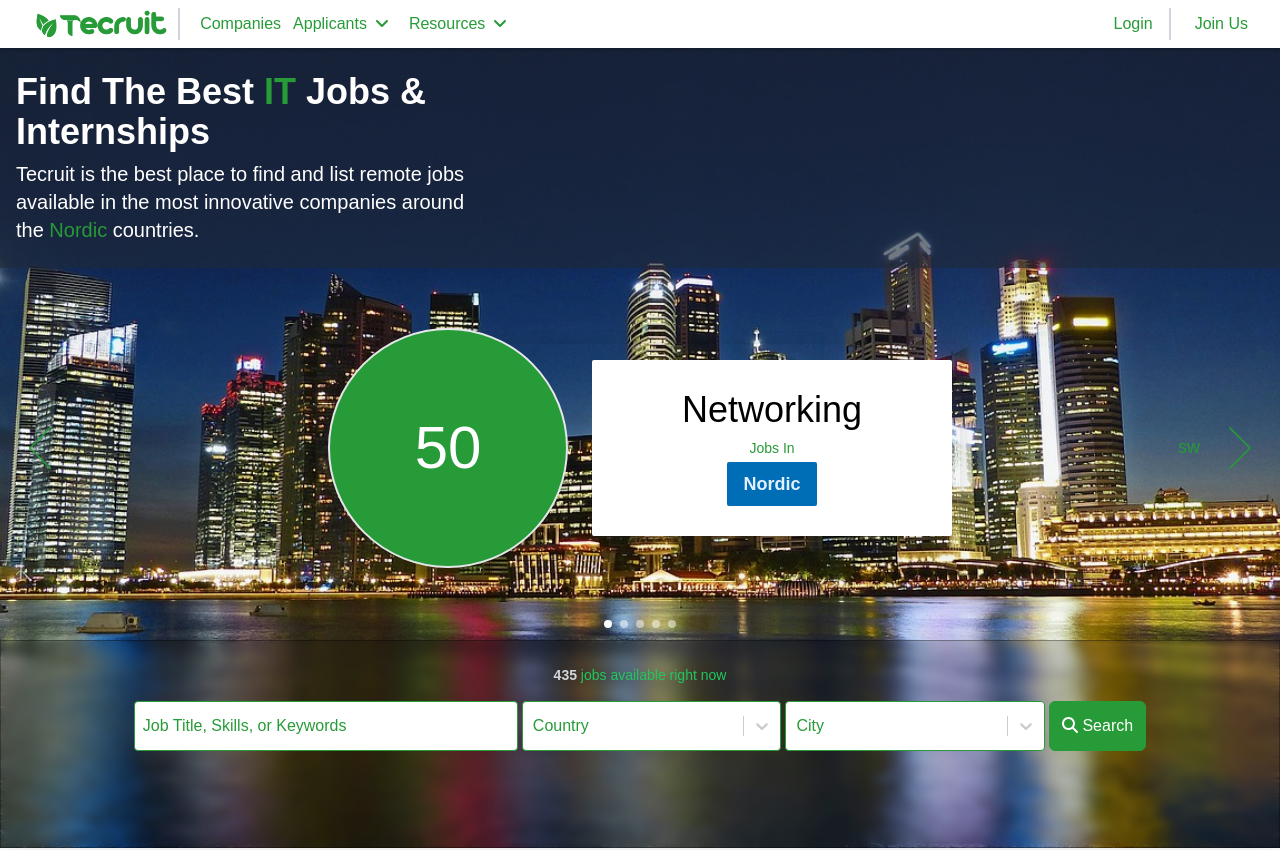
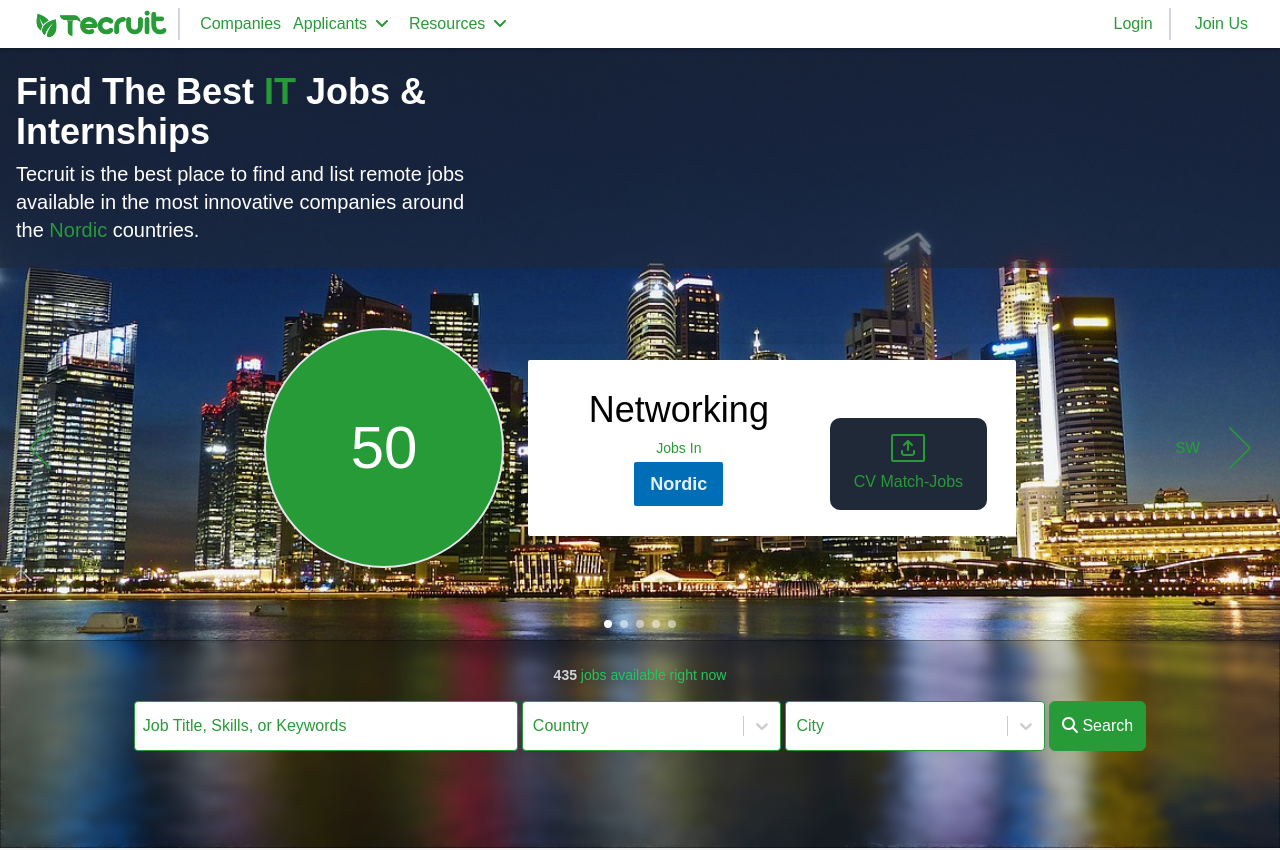
Before and after one commit to Rashadul-Haque-JS/tecruit-media, a React (Create React App) app: page / in a window 1280 px wide. Shown: the top 850 px of the page. Built offline with nearby package versions, Linux system fonts and the light colour scheme; a web font is replaced by a local one.

Commit message:
Added cta button on large screen

```diff
--- a/src/components/home/CallToAction.js
+++ b/src/components/home/CallToAction.js
@@ -5,10 +5,10 @@ import { faArrowUpFromBracket } from "@fortawesome/free-solid-svg-icons";
 const ApplyNowArrow = ({ customstyles }) => {
   return (
     <div
-      className="flex justify-center items-center gap-3 w-fit cta-button text-md tracking-tighter z-10"
+      className="flex justify-center items-center gap-2 w-fit cta-button text-md sm:tracking-tighter tracking-normal z-10 sm:mt-0 mt-8 "
       style={customstyles}
     >
-      <FontAwesomeIcon icon={faArrowUpFromBracket} />
+      <FontAwesomeIcon icon={faArrowUpFromBracket} className="sm:animate-none sm:border-none sm:px-0 sm:py-0 animate-pulse border-2 border-tecruitPrimary px-2 py-1 rounded-sm"/>
       <span className="w-fit"> CV Match-Jobs</span>
     </div>
   );
--- a/src/components/home/Carousel.js
+++ b/src/components/home/Carousel.js
@@ -36,7 +36,7 @@ const Carousel = () => {
       newStrokeWidth = 0.5;
     } else if (window.innerWidth < 1023) {
       newSize = 30;
-      newStrokeWidth = 2;
+      newStrokeWidth = 3;
     } else {
       newSize = 80;
       newStrokeWidth = 0.5;
@@ -48,10 +48,9 @@ const Carousel = () => {
 
   const customstylesSmall = {
     padding: ".8rem 2rem",
-    borderRadius: "30px"
+    borderRadius: "30px",
+    color: "#fff",
   };
-
-
 
   return (
     <div className="relative w-full sm:h-[120vh] lg:h-[90vh] xl:h-[100vh] md:h-[80vh] h-[70vh]">
@@ -69,10 +68,10 @@ const Carousel = () => {
           />
         ))}
         <CarouselSpecial />
-        <div className="absolute inset-0 sm:w-full sm:left-0 sm:right-0 sm:top-[6%] sm:bottom-[20%] flex items-center justify-between px-0 z-10">
+        <div className="absolute inset-0 sm:w-full sm:left-0 sm:right-0 sm:top-[6%] sm:bottom-[20%] flex items-center justify-between px-0 sm:z-10">
           <button
             onClick={prev}
-            className="px-0 bg-none text-tecruitPrimary sm:text-base text-lg"
+            className="px-0 bg-none text-tecruitPrimary sm:text-base text-xl"
             disabled={curr === 0}
             style={{
               transition: "transform 0.3s ease",
@@ -94,7 +93,7 @@ const Carousel = () => {
           </button>
           <button
             onClick={next}
-            className="px-0 bg-none text-tecruitPrimary sm:text-base text-lg"
+            className="px-0 bg-none text-tecruitPrimary sm:text-base text-xl"
             disabled={curr === slides.length - 1}
             style={{
               transition: "transform 0.3s ease",
--- a/src/components/home/SubCategoryStats.js
+++ b/src/components/home/SubCategoryStats.js
@@ -1,6 +1,7 @@
 import React, { useState, useEffect } from "react";
 import { getNordicColor } from "../../utils/helper";
-
+import FileUploadAndPdf from "../common/FileUploaderPdf";
+import ApplyNowArrow from "./CallToAction";
 
 const CategoryStatsSlider = ({ categories, country }) => {
   const [currentIndex, setCurrentIndex] = useState(0);
@@ -18,20 +19,31 @@ const CategoryStatsSlider = ({ categories, country }) => {
   const txt = nordicColors.txt;
   const bgc = nordicColors.bgc;
 
+  const customstyles = {
+    padding: "1rem 1.5rem",
+    borderRadius: "10px",
+    flexDirection: "column",
+    background: "#1F2937",
+    color: "#279b37",
+
+  };
+
+
   return (
     <div
-      className={`flex sm:flex-col justify-start items-center gap-6 sm:gap-8 category-stats-slider rounded-l-full rounded-r-lg px-2 py-4 sm:px-0 md:w-[640px] lg:w-[640px] sm:w-full h-52 w-[50vw] shadow-shade sm:shadow-0 z-0 text-tecruitSecondary`}
+      className={`flex sm:flex-col justify-start items-center gap-6 sm:gap-8 category-stats-slider rounded-l-full rounded-r-lg px-2 py-4 sm:px-0 md:w-[84vw] lg:w-[75vw] sm:w-full h-52 w-[60vw] shadow-shade sm:shadow-0 z-0 text-tecruitSecondary`}
     >
       <div
-        className={`w-60 h-60 sm:w-32 sm:h-32 sm:py-2 rounded-full flex justify-center items-center text-6xl sm:text-3xl border-2 bg-tecruitPrimary sm:bg-tecruitSpecial `}
+        className={`w-60 h-60 md:w-48 md:h-48 sm:w-32 sm:h-32 sm:py-2 rounded-full flex justify-center items-center text-6xl sm:text-3xl border-2 bg-tecruitPrimary sm:bg-tecruitSpecial `}
       >
         {currentCategory.totalJobs}
       </div>
       <div
-        className={`flex-grow sm:w-[94vw] h-full flex flex-col justify-center items-center py-2 sm:py-4 bg-tecruitSecondary rounded-sm`}
+        className={`flex-grow sm:w-[94vw] h-full md:h-[80%] flex sm:justify-center justify-evenly items-center py-2 sm:py-4 bg-tecruitSecondary rounded-sm`}
         style={{ color: txt }}
       >
-        <h1 className="text-4xl sm:text-2xl font-thin truncate text-center text-black">
+        <div className="flex flex-col justify-center items-center w-1/2">
+          <h1 className="text-4xl sm:text-2xl truncate text-center text-black min-w-full" style={{fontWeight:100}}>
             {currentCategory.title}
           </h1>
           <p className="block mt-2 mb-1 text-sm text-tecruitPrimary">Jobs In</p>
@@ -54,6 +66,8 @@ const CategoryStatsSlider = ({ categories, country }) => {
             </p>
           )}
         </div>
+        <FileUploadAndPdf screen="others" children={<ApplyNowArrow  customstyles={customstyles}/>} />
+      </div>
     </div>
   );
 };
--- a/src/index.css
+++ b/src/index.css
@@ -40,7 +40,6 @@ html{
 
 .cta-button {
   background: linear-gradient(90deg, #279b37 25%, #037f09 50%, #279b37 75%);
-  color: #ffffff;
   text-align: center;
   text-decoration: none;
   cursor: pointer;
--- a/src/screen/Companies.js
+++ b/src/screen/Companies.js
@@ -111,12 +111,12 @@ const CompanyList = () => {
                 isRotated ? "rotate-180" : ""
               } ${
                 !selectedCountry && !searchQuery && pageSize === 10
-                  ? "text-gray-400"
-                  : "text-gray-600"
+                  ? "text-tecruitPrimary"
+                  : "text-tecruitSpecial"
               } w-6 h-8`}
               style={{
                 transform: isRotated ? "rotate(180deg)" : "rotate(0deg)",
-                transition: "transform 1s ease",
+                transition: "transform 1s ease", fontWeight: "lighter",
               }}
             />
           </div>
```
Lines whose indentation alone changed are shown as unchanged.
